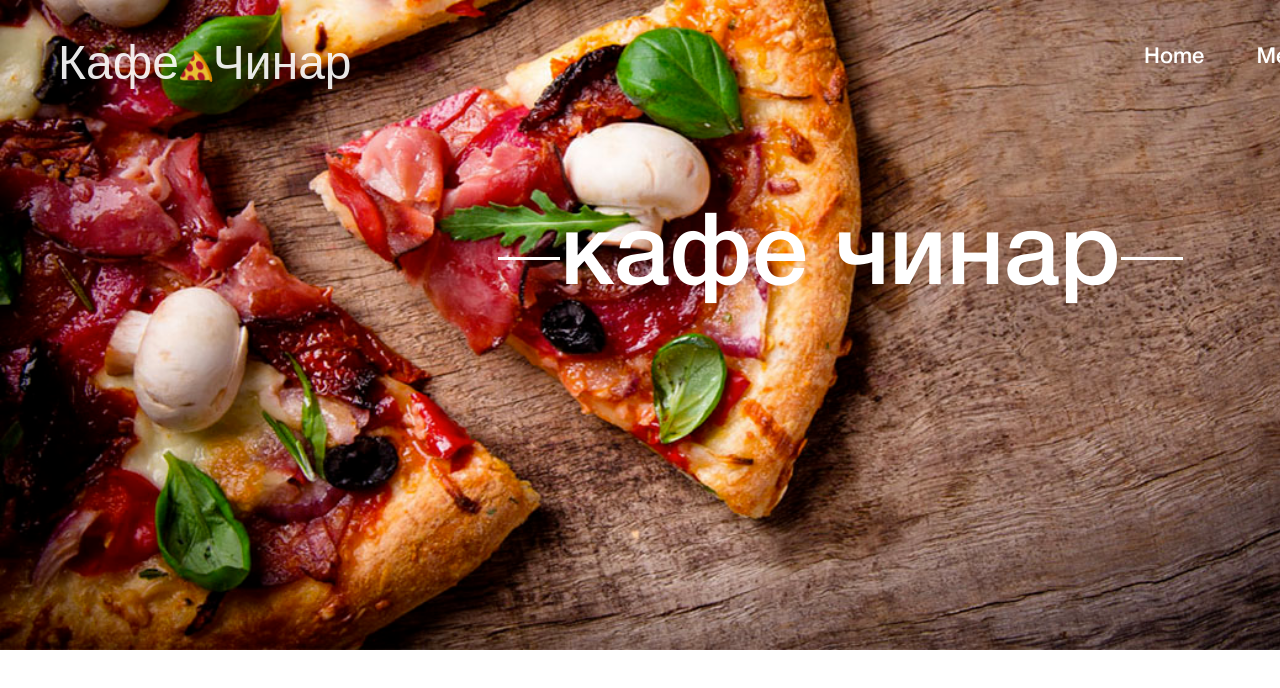
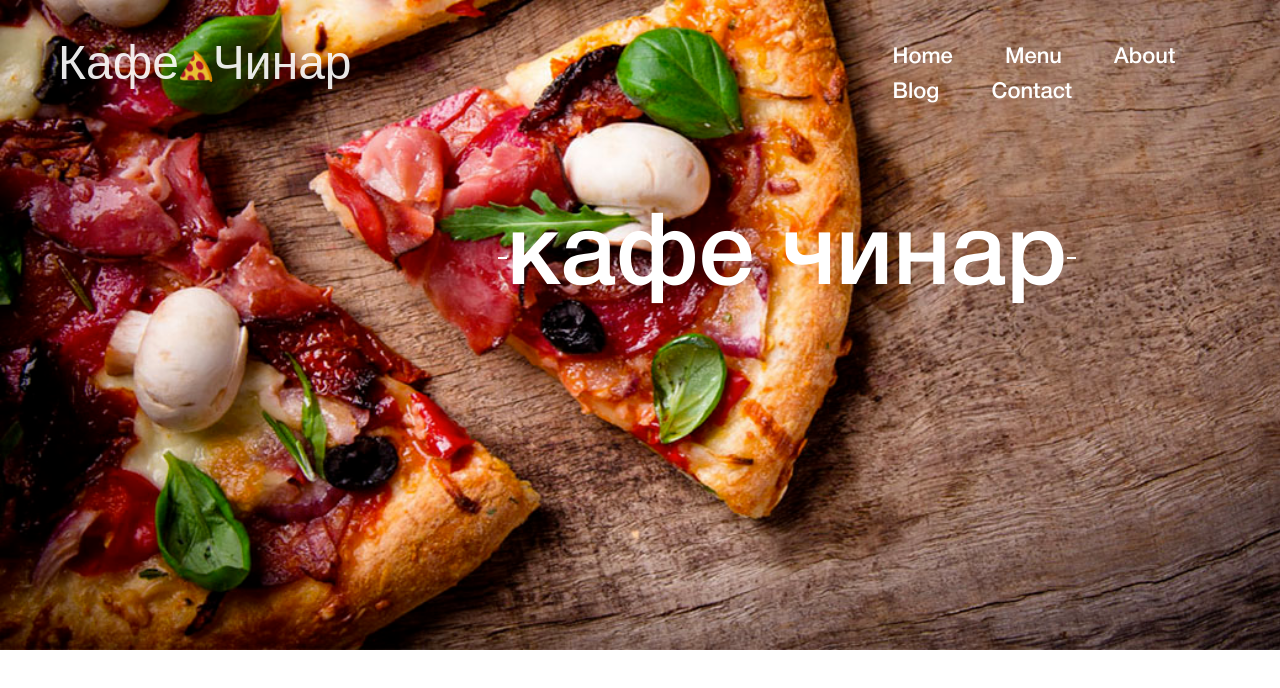
Before and after one commit to BoyWithDistrict/swag, a plain HTML site: page index.html in a window 1280 px wide. Drawn offline with Linux system fonts and the light colour scheme.

Commit message:
first commit

```diff
--- a/index.html
+++ b/index.html
@@ -16,7 +16,7 @@
                 <header>
                     <div class="navnar-my  ">
 
-                        <ul class="menu col-md-6">
+                        <ul class="menu col-6">
                            <li><a href="#">Home</a></li>
                            <li><a href="#">Menu</a></li>
                            <li><a href="#">About</a></li>
@@ -24,7 +24,8 @@
                            <li><a href="#">Contact</a></li>
                         </ul>
                     </div>
-                    <div class="col-md-6 col-md-offset-3 boxxx"><din class="line-left">кафе чинар</din> </div>
+                    <div class="col-8 boxxx">
+                    <div class="line-left">кафе чинар</div> </div>
                 </header>
             </div>
         </div>
--- a/style/style.css
+++ b/style/style.css
@@ -113,7 +113,7 @@ header {
 .boxxx {
     color: #fff;
     font-size: 100px;
-    width: 1270px;
+    width: 100%;
     margin-top: 183px;
     margin-left: 100px;
     overflow: hidden;
@@ -126,8 +126,9 @@ header {
   display: inline-block;
   vertical-align: middle;
   box-sizing: border-box;
-  width: 100%;
-  height: 3px;
+  margin:
+  width: 55px;
+  height: 2px;
   background: #fff;
   border: solid #FFF;
   border-width: 0 10px;
```
